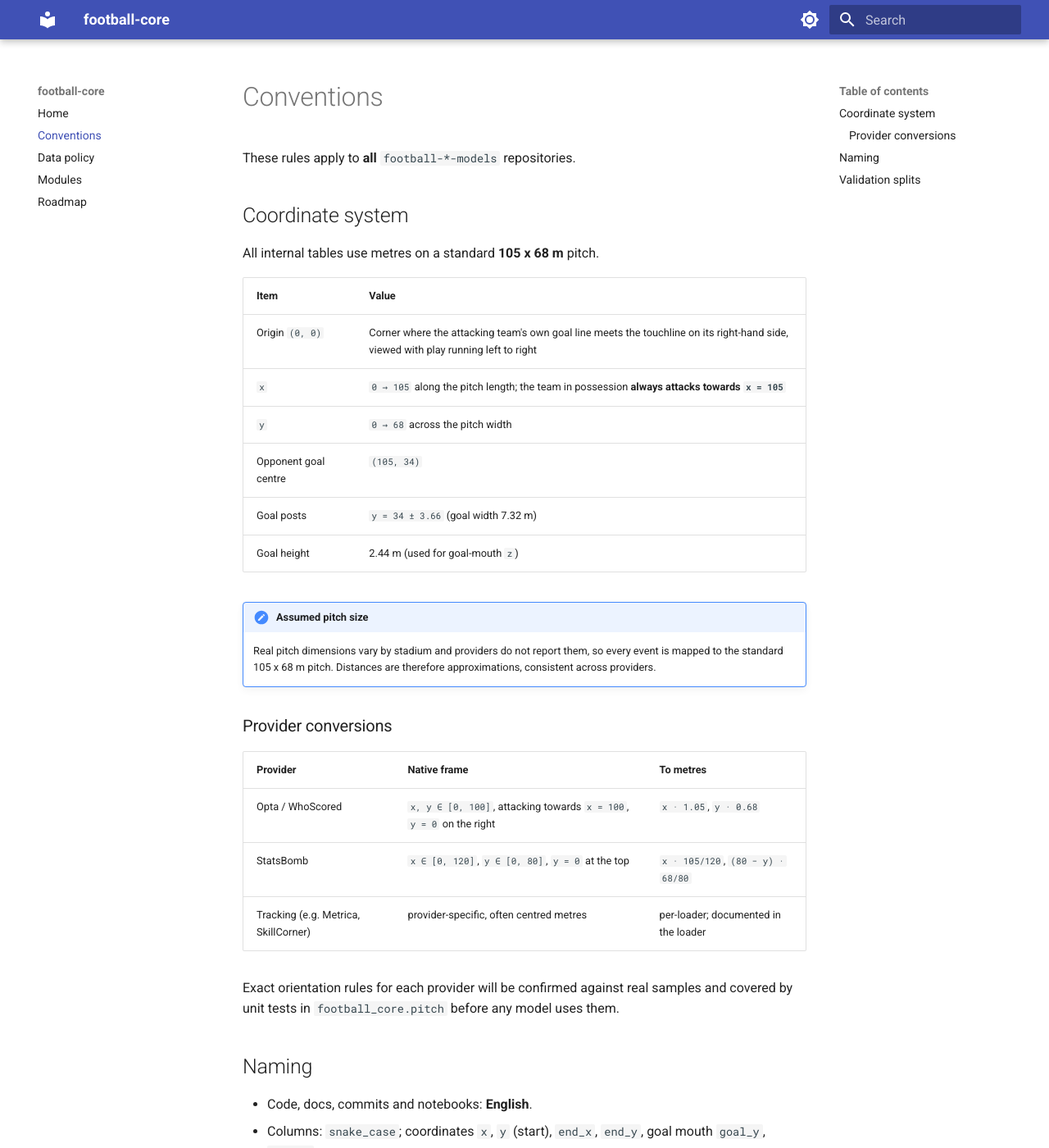
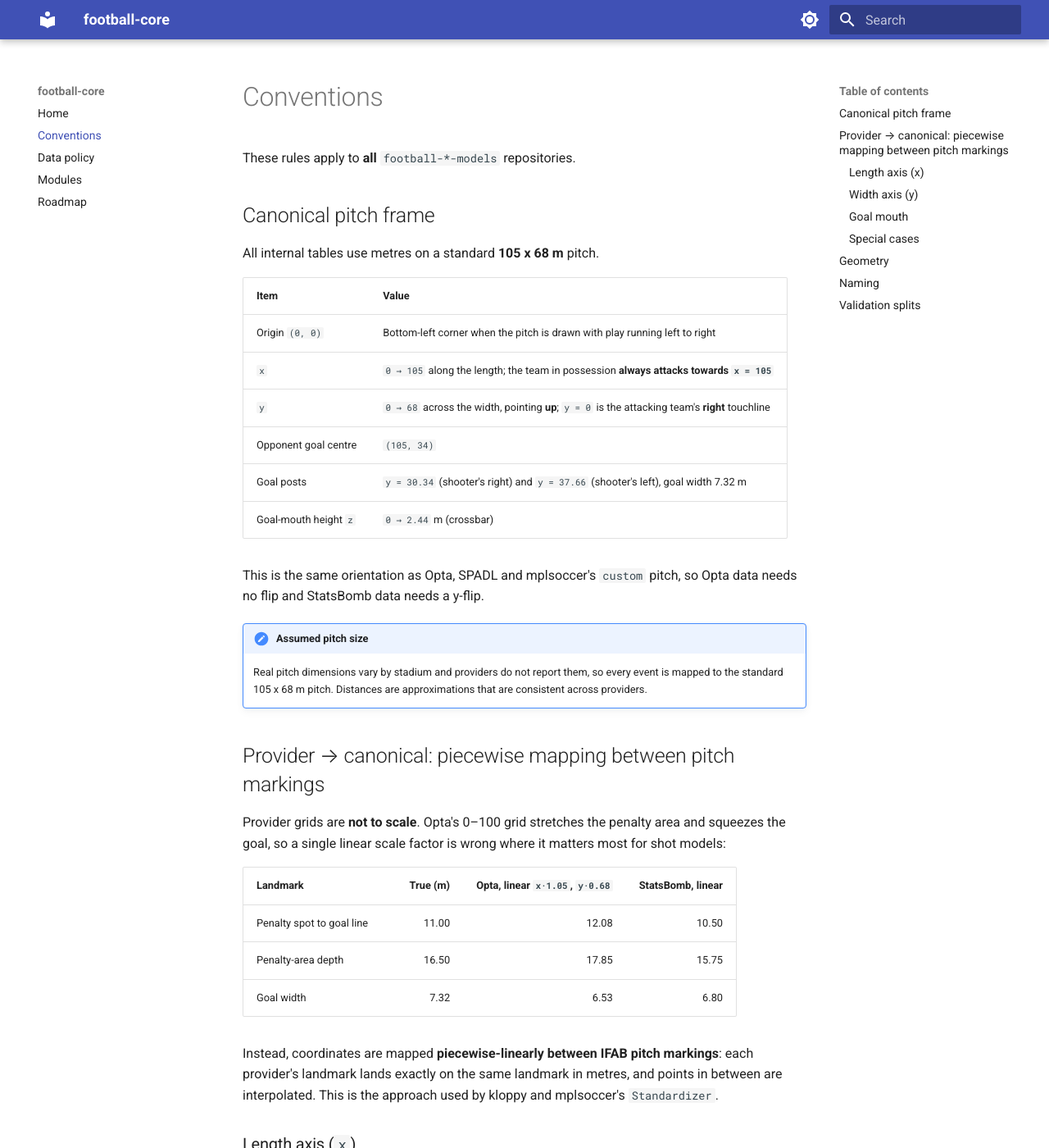
Before and after one commit to rberkkaratas/football-core, an MkDocs documentation site: the page built from docs/conventions.md, in a window 1280 px wide and 1400 px high. Shown: the whole window at 82% size. Built offline with MkDocs 1.6.1 and Material for MkDocs 9.7.7, drawn with Linux system fonts in a browser that asks for light colours; some of the changed text lies outside the part shown.

Commit message:
Rewrite coordinate conventions around piecewise landmark mapping
Linear scaling of provider grids distorts exactly the areas shot models
depend on (Opta linear: 6.53 m goal, penalty spot 12.08 m out). The
conventions now define the canonical y-up frame, landmark tables for
Opta and StatsBomb, goal-mouth conversion, and the geometry formulas.
Data policy, module map and roadmap reflect the decisions: Zensical,
polars, and the WhoScored CSV archive with its known issues.

Co-Authored-By: Claude Opus 5.5 (1M context) <noreply@anthropic.com>

```diff
--- a/docs/conventions.md
+++ b/docs/conventions.md
@@ -2,41 +2,115 @@
 
 These rules apply to **all** `football-*-models` repositories.
 
-## Coordinate system
+## Canonical pitch frame
 
 All internal tables use metres on a standard **105 x 68 m** pitch.
 
 | Item | Value |
 |---|---|
-| Origin `(0, 0)` | Corner where the attacking team's own goal line meets the touchline on its right-hand side, viewed with play running left to right |
-| `x` | `0 → 105` along the pitch length; the team in possession **always attacks towards `x = 105`** |
-| `y` | `0 → 68` across the pitch width |
+| Origin `(0, 0)` | Bottom-left corner when the pitch is drawn with play running left to right |
+| `x` | `0 → 105` along the length; the team in possession **always attacks towards `x = 105`** |
+| `y` | `0 → 68` across the width, pointing **up**; `y = 0` is the attacking team's **right** touchline |
 | Opponent goal centre | `(105, 34)` |
-| Goal posts | `y = 34 ± 3.66` (goal width 7.32 m) |
-| Goal height | 2.44 m (used for goal-mouth `z`) |
+| Goal posts | `y = 30.34` (shooter's right) and `y = 37.66` (shooter's left), goal width 7.32 m |
+| Goal-mouth height `z` | `0 → 2.44` m (crossbar) |
+
+This is the same orientation as Opta, SPADL and mplsoccer's `custom` pitch, so Opta data needs
+no flip and StatsBomb data needs a y-flip.
 
 !!! note "Assumed pitch size"
-    Real pitch dimensions vary by stadium and providers do not report them, so every
-    event is mapped to the standard 105 x 68 m pitch. Distances are therefore
-    approximations, consistent across providers.
+    Real pitch dimensions vary by stadium and providers do not report them, so every event is
+    mapped to the standard 105 x 68 m pitch. Distances are approximations that are consistent
+    across providers.
 
-### Provider conversions
+## Provider → canonical: piecewise mapping between pitch markings
 
-| Provider | Native frame | To metres |
+Provider grids are **not to scale**. Opta's 0–100 grid stretches the penalty area and squeezes
+the goal, so a single linear scale factor is wrong where it matters most for shot models:
+
+| Landmark | True (m) | Opta, linear `x·1.05`, `y·0.68` | StatsBomb, linear |
+|---|---:|---:|---:|
+| Penalty spot to goal line | 11.00 | 12.08 | 10.50 |
+| Penalty-area depth | 16.50 | 17.85 | 15.75 |
+| Goal width | 7.32 | 6.53 | 6.80 |
+
+Instead, coordinates are mapped **piecewise-linearly between IFAB pitch markings**: each
+provider's landmark lands exactly on the same landmark in metres, and points in between are
+interpolated. This is the approach used by kloppy and mplsoccer's `Standardizer`.
+
+### Length axis (`x`)
+
+| Landmark | Opta | StatsBomb | Metres |
+|---|---:|---:|---:|
+| Own goal line | 0 | 0 | 0 |
+| Own six-yard line | 5.8 | 6 | 5.5 |
+| Own penalty spot | 11.5 | 12 | 11.0 |
+| Own penalty-area line | 17.0 | 18 | 16.5 |
+| Halfway line | 50 | 60 | 52.5 |
+| Opponent penalty-area line | 83.0 | 102 | 88.5 |
+| Opponent penalty spot | 88.5 | 108 | 94.0 |
+| Opponent six-yard line | 94.2 | 114 | 99.5 |
+| Opponent goal line | 100 | 120 | 105 |
+
+### Width axis (`y`)
+
+| Landmark | Opta (`y` up) | StatsBomb (`y` down) | Metres (`y` up) |
+|---|---:|---:|---:|
+| Right touchline | 0 | 80 | 0 |
+| Penalty-area side | 21.1 | 62 | 13.84 |
+| Six-yard side | 36.8 | 50 | 24.84 |
+| Right post | 45.2 | 44 | 30.34 |
+| Left post | 54.8 | 36 | 37.66 |
+| Six-yard side | 63.2 | 30 | 43.16 |
+| Penalty-area side | 78.9 | 18 | 54.16 |
+| Left touchline | 100 | 0 | 68 |
+
+"Right" and "left" are from the attacking team's point of view. Landmark values match
+mplsoccer 1.8.1's `opta`, `statsbomb` and `custom` (105 x 68) pitch definitions, which the
+`football_core.pitch` tests use as an oracle.
+
+### Goal mouth
+
+Shot end locations in the goal mouth use the **same `y` axis** as the pitch (posts at
+30.34 / 37.66 m), so the width mapping above applies unchanged. Height:
+
+| Provider | Field | To metres |
 |---|---|---|
-| Opta / WhoScored | `x, y ∈ [0, 100]`, attacking towards `x = 100`, `y = 0` on the right | `x · 1.05`, `y · 0.68` |
-| StatsBomb | `x ∈ [0, 120]`, `y ∈ [0, 80]`, `y = 0` at the top | `x · 105/120`, `(80 − y) · 68/80` |
-| Tracking (e.g. Metrica, SkillCorner) | provider-specific, often centred metres | per-loader; documented in the loader |
+| Opta / WhoScored | `goalMouthZ` (q103), crossbar at 38 | `z · 2.44 / 38` |
+| StatsBomb | `end_location[2]`, yards, crossbar at 2.67 | `z · 0.9144` |
 
-Exact orientation rules for each provider will be confirmed against real samples and
-covered by unit tests in `football_core.pitch` before any model uses them.
+!!! warning "To verify against real data"
+    The Opta crossbar value (38) comes from kloppy and mplsoccer, not an official Opta document,
+    and the left/right direction of `goalMouthY` must be confirmed against the goal-mouth zone
+    qualifiers (76–87). Both checks belong to milestone P2.1.
+
+### Special cases
+- **Own goals** (Opta qualifier 28) are recorded from the scoring side's perspective; flip with
+  `(105 − x, 68 − y)` when needed.
+- **StatsBomb cell offset:** StatsBomb coordinates are cell-based; whether a half-cell shift is
+  applied is decided in the StatsBomb loader (C4) against kloppy, and the pitch functions accept
+  it as an explicit argument.
+- **Out-of-bounds values** are clipped to the pitch by the interpolation.
+
+## Geometry
+
+With `X = 105 − x` (distance to the goal line) and `C = |y − 34|` (offset from the centre line):
+
+$$
+d = \sqrt{X^2 + C^2}, \qquad
+\theta = \operatorname{atan2}\!\left(7.32\,X,\; X^2 + C^2 - 3.66^2\right) \in [0, \pi]
+$$
+
+`θ` is the angle the two posts subtend at the shot location: 0.6424 rad (36.8°) at the penalty
+spot and π on the goal line between the posts.
 
 ## Naming
 - Code, docs, commits and notebooks: **English**.
-- Columns: `snake_case`; coordinates `x`, `y` (start), `end_x`, `end_y`, goal mouth `goal_y`, `goal_z`.
-- Identifiers: `match_id`, `team_id`, `player_id`, `event_id` are always provider-prefixed
-  strings (e.g. `sb:3788741`, `ws:1903213`) so sources can be mixed without collisions.
+- Columns: `snake_case`; coordinates `x`, `y`, `end_x`, `end_y`, goal mouth `goal_y`, `goal_z`.
+- Identifiers are provider-prefixed strings (`sb:3788741`, `ws:2895397135`). For WhoScored
+  events use the global Opta `id`, not `eventId`, which is numbered per team.
+- DataFrames: **polars**. Convert with `.to_numpy()` / `.to_pandas()` only at library boundaries.
 
 ## Validation splits
-Never split events randomly by row. Split by **match** or **season** to avoid leakage
-between events from the same game.
+Never split events randomly by row. Split by **match**, **season** or **league** to avoid
+leakage between events from the same game.
--- a/pyproject.toml
+++ b/pyproject.toml
@@ -17,6 +17,7 @@ build-backend = "uv_build"
 [dependency-groups]
 dev = [
     "hypothesis>=6.100.0",
+    "mplsoccer>=1.8.1",
     "mypy>=1.13.0",
     "pytest>=9.1.1",
     "ruff>=0.8.0",
```
Also changed, not shown: docs/data-policy.md (+21 -8 lines), docs/modules.md (+19 -8 lines), docs/roadmap.md (+17 -8 lines), 1 other file.
